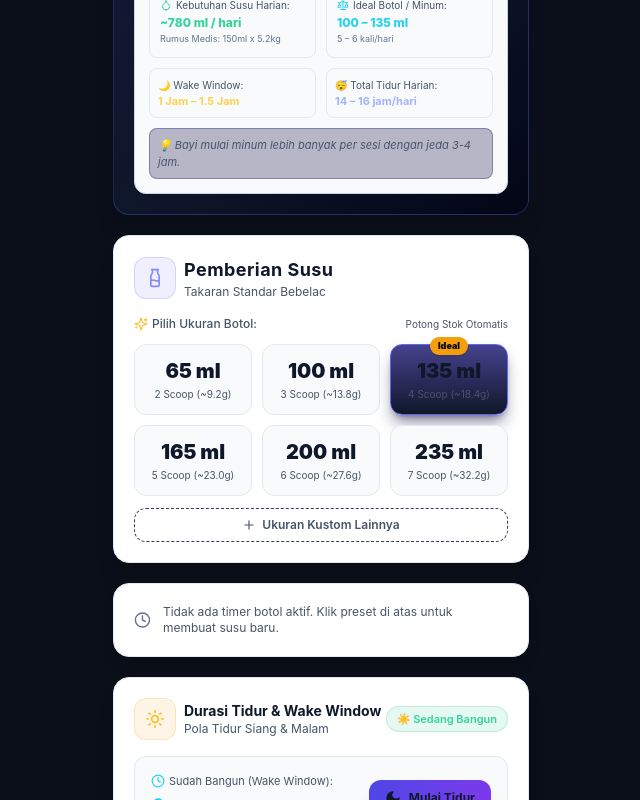
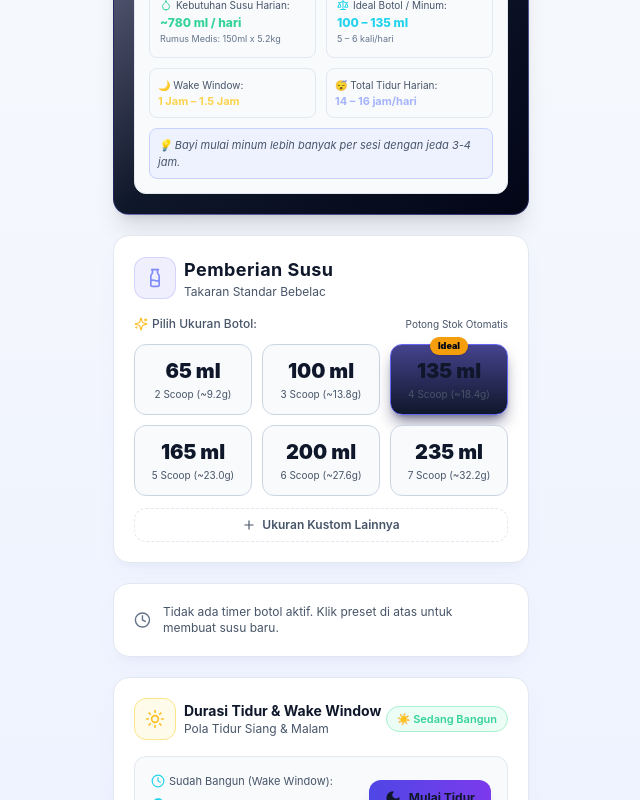
Before and after one commit to azwan1998/pwababy, a Next.js app: page / in a window 1280 px wide. Shown: the part 260-1060 px from the top of the page, without its empty margins (319-959 px from the left). Built offline with nearby package versions, Linux system fonts and the light colour scheme; no server answers; the database is empty.

Commit message:
feat: initialize global CSS with Tailwind directives and light/dark mode theme support

```diff
--- a/app/globals.css
+++ b/app/globals.css
@@ -17,7 +17,7 @@ html.light {
   --card-bg: #FFFFFF;
   --card-border: #E2E8F0;
   --card-sub-bg: #F8FAFC;
-  --subtext: #64748B;
+  --subtext: #475569;
 }
 
 body {
@@ -30,22 +30,44 @@ body {
   transition: background-color 0.3s ease, color 0.3s ease;
 }
 
-/* Light Theme Card Utilities */
+/* ==============================================================================
+ * STYLING KHUSUS MODE SIANG (LIGHT MODE BEAUTIFICATION)
+ * ============================================================================== */
+html.light body {
+  background: linear-gradient(180deg, #F8FAFC 0%, #EEF2FF 50%, #F1F5F9 100%);
+  color: #0F172A;
+}
+
+/* Kartu Utamasiang: Putih Bersih dengan Shadow Lembut */
 html.light .bg-card {
   background-color: #FFFFFF !important;
   border-color: #E2E8F0 !important;
   color: #0F172A !important;
+  box-shadow: 0 10px 25px -5px rgba(99, 102, 241, 0.05), 0 8px 10px -6px rgba(0, 0, 0, 0.03) !important;
 }
 
+/* Kontainer Dalam / Well Box */
 html.light .bg-slate-900\/80,
 html.light .bg-slate-900\/60,
 html.light .bg-slate-900\/90,
+html.light .bg-slate-900,
 html.light .bg-slate-950\/40,
 html.light .bg-slate-950\/50 {
   background-color: #F8FAFC !important;
+  border-color: #E2E8F0 !important;
+}
+
+/* Tombol Preset Botol & Aksot dalam Mode Siang */
+html.light button.bg-slate-900\/80 {
+  background-color: #F8FAFC !important;
   border-color: #CBD5E1 !important;
 }
+html.light button.bg-slate-900\/80:hover {
+  background-color: #EEF2FF !important;
+  border-color: #818CF8 !important;
+}
 
+/* Teks Header & Subteks */
 html.light .text-white {
   color: #0F172A !important;
 }
@@ -55,8 +77,55 @@ html.light .text-slate-300 {
   color: #475569 !important;
 }
 
-html.light .border-slate-800 {
+html.light .text-slate-500 {
+  color: #64748B !important;
+}
+
+/* Input Fields dalam Mode Siang */
+html.light input,
+html.light select,
+html.light textarea {
+  background-color: #FFFFFF !important;
+  border-color: #CBD5E1 !important;
+  color: #0F172A !important;
+}
+
+/* Garis Batas / Border */
+html.light .border-slate-800,
+html.light .border-slate-700 {
   border-color: #E2E8F0 !important;
+}
+
+/* Badges & Accents dalam Mode Siang */
+html.light .bg-slate-800 {
+  background-color: #E2E8F0 !important;
+  color: #1E293B !important;
+}
+
+/* Alert Boxes dalam Mode Siang */
+html.light .bg-indigo-950\/40,
+html.light .bg-indigo-950\/30 {
+  background-color: #EEF2FF !important;
+  border-color: #C7D2FE !important;
+}
+
+html.light .bg-rose-500\/10 {
+  background-color: #FFF1F2 !important;
+  border-color: #FECDD3 !important;
+}
+html.light .text-rose-300,
+html.light .text-rose-200\/80 {
+  color: #BE123C !important;
+}
+
+html.light .bg-amber-500\/10 {
+  background-color: #FFFBEB !important;
+  border-color: #FDE68A !important;
+}
+
+html.light .bg-emerald-500\/10 {
+  background-color: #ECFDF5 !important;
+  border-color: #A7F3D0 !important;
 }
 
 /* Custom Scrollbar */
@@ -67,7 +136,7 @@ html.light .border-slate-800 {
   background: var(--background);
 }
 ::-webkit-scrollbar-thumb {
-  background: #334155;
+  background: #CBD5E1;
   border-radius: 9999px;
 }
 
```
